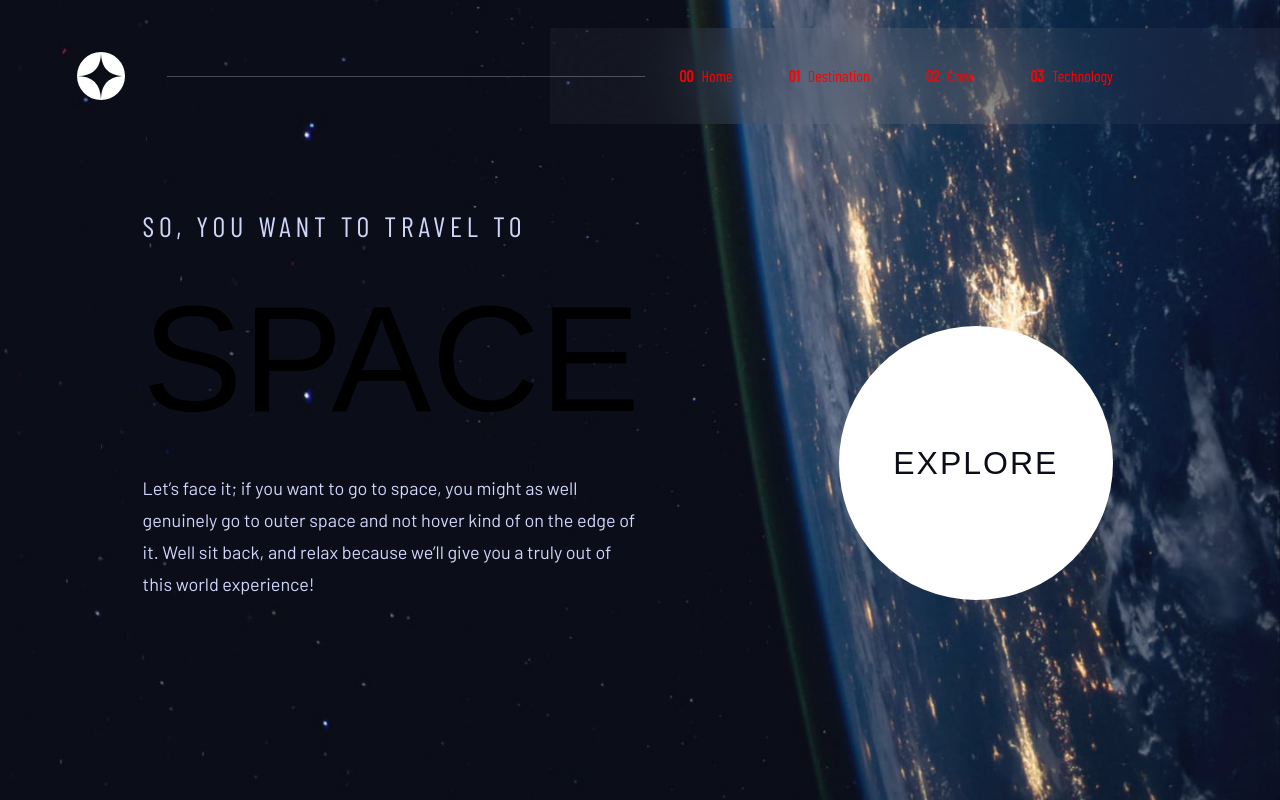
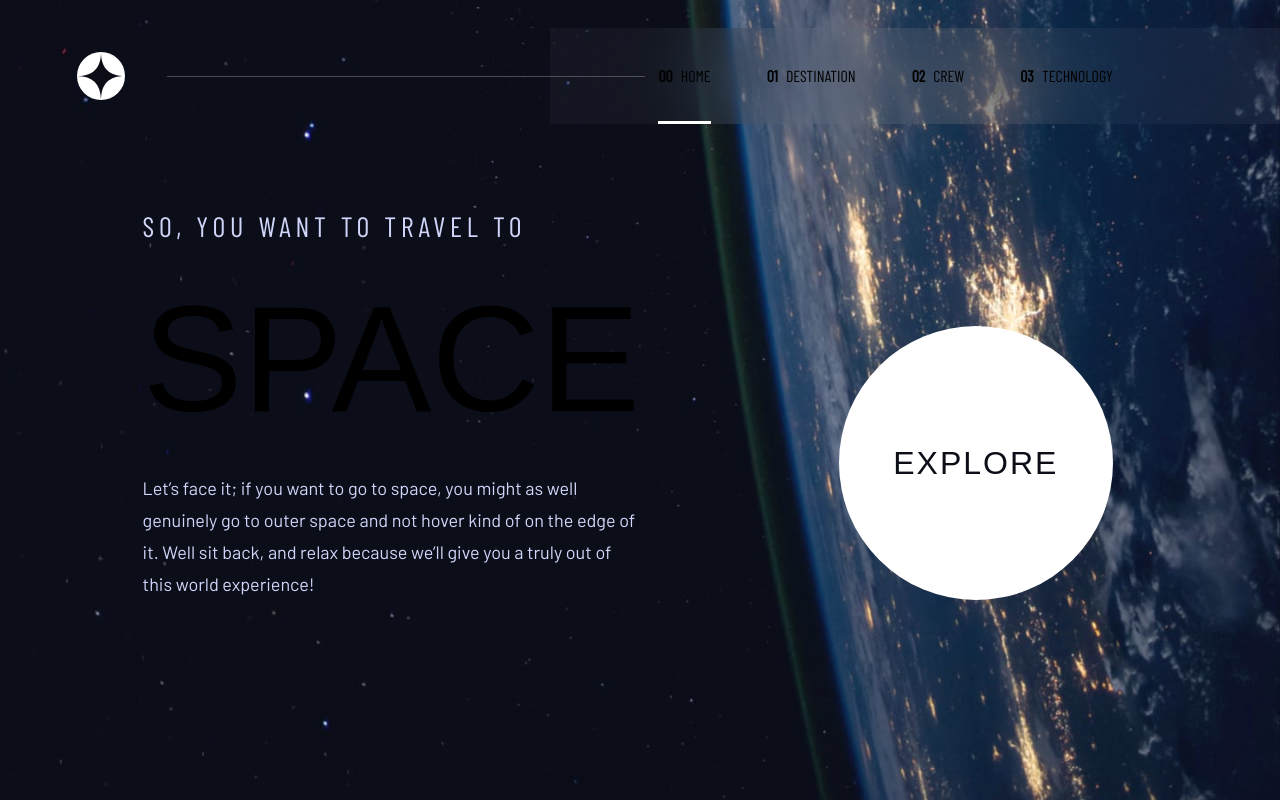
Before and after one commit to jdubcodes/fem-space-tourism, a Next.js app: page / in a window 1280 px wide. Built offline with nearby package versions, Linux system fonts and the light colour scheme; a web font is replaced by a local one.

Commit message:
Finish active state for nav menu items

```diff
--- a/src/app/components/Navbar.jsx
+++ b/src/app/components/Navbar.jsx
@@ -9,8 +9,6 @@ import menuItems from '../../../config/menuItems'
 
 export default function Navbar() {
   const pathname = usePathname()
-
-  console.log(pathname)
 
   return (
     <nav
@@ -27,8 +25,8 @@ export default function Navbar() {
               <Link
                 href={item.path}
                 className={
-                  pathname == pathname
-                    ? 'active'
+                  pathname == item.path
+                    ? 'pb-9 border-b-[3px] border-white uppercase'
                     : 'pb-9 border-b-[3px] border-hidden border-[#979797] hover:border-solid ease-out uppercase'
                 }
               >
--- a/src/app/globals.css
+++ b/src/app/globals.css
@@ -62,10 +62,6 @@
     background: rgba(255, 255, 255, 0.04);
     backdrop-filter: blur(40.774227142333984px);
   }
-
-  .active {
-    color: red;
-  }
 }
 
 * {
```
